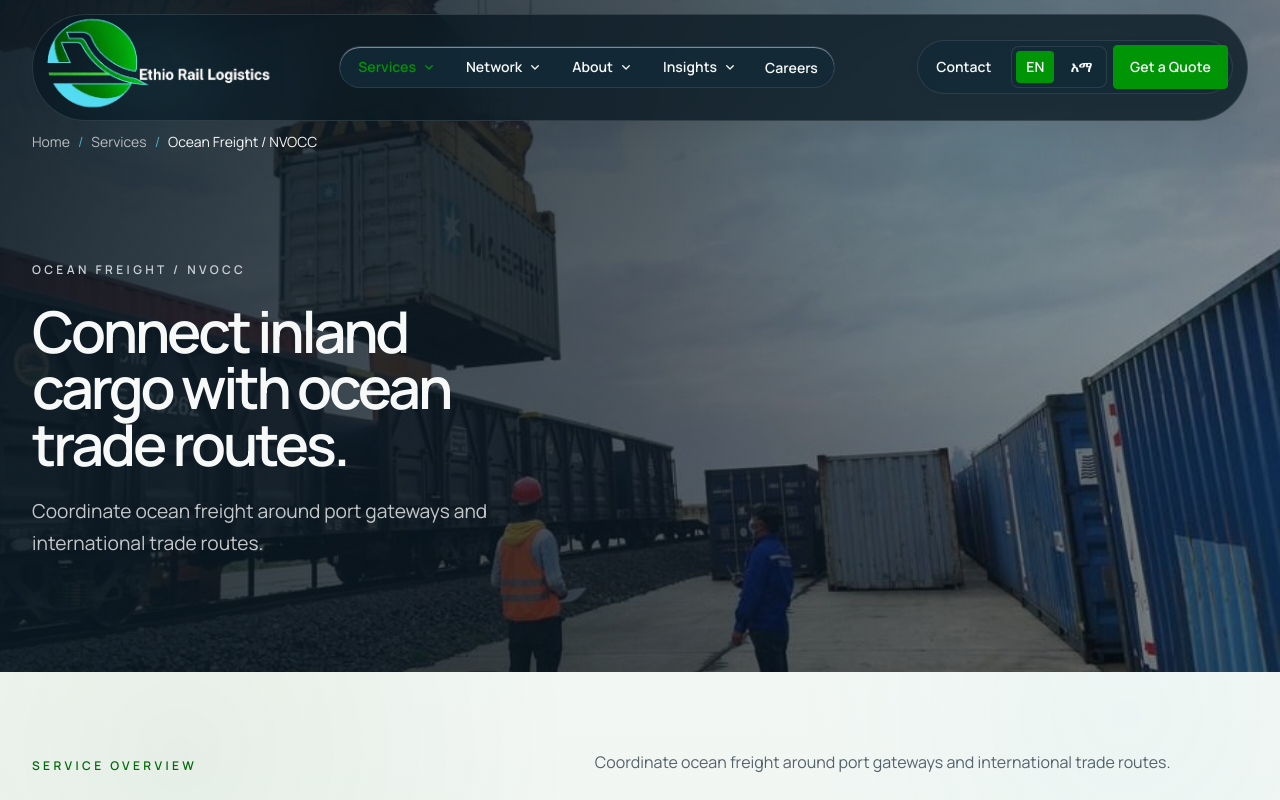
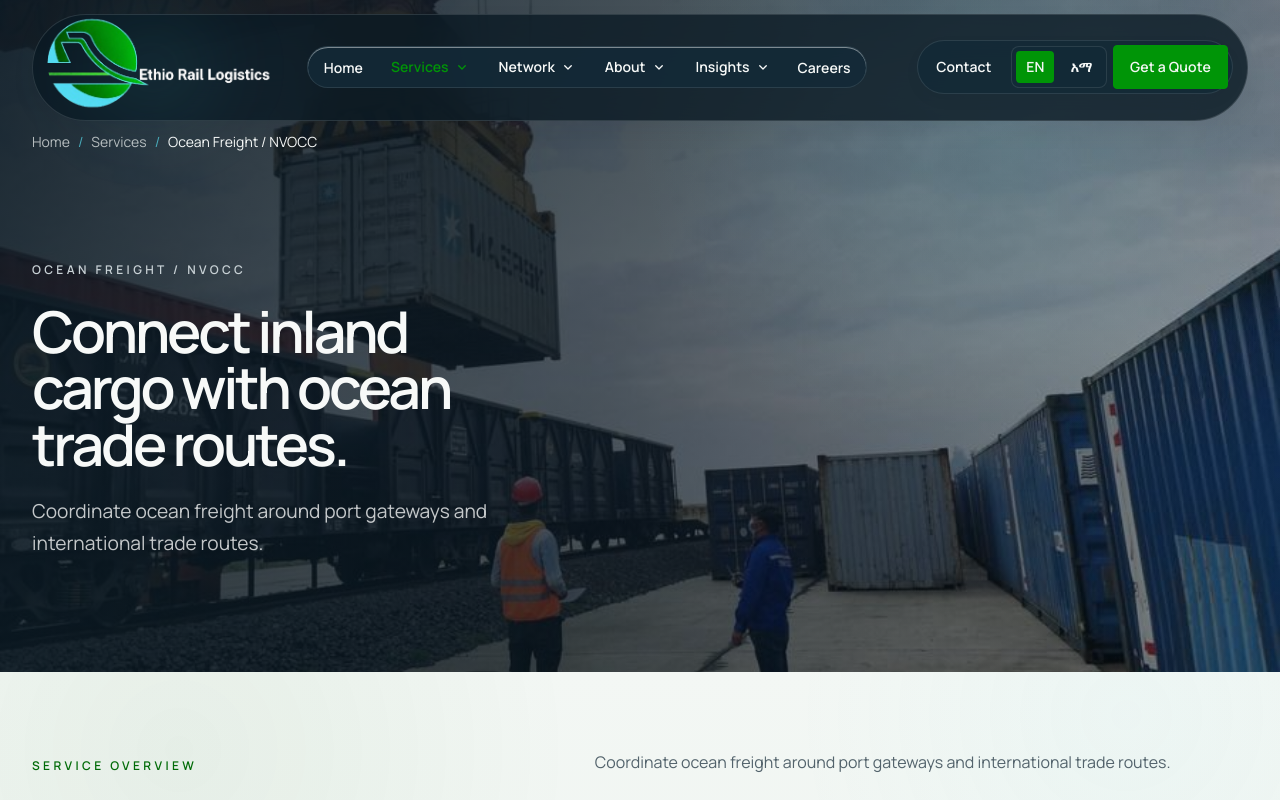
Before and after one commit to Damtish/ethiorail-redesign, a Next.js app: page /en/services/ocean-freight-nvocc in a window 1280 px wide. Shown: the top 800 px of the page. Built offline with nearby package versions, Linux system fonts and the light colour scheme.

Commit message:
feat: add home to header navigation

```diff
--- a/src/components/layout/DesktopNavigation.tsx
+++ b/src/components/layout/DesktopNavigation.tsx
@@ -6,6 +6,7 @@ import {useLocale, useTranslations} from "next-intl";
 import {Link} from "@/i18n/navigation";
 import {
   desktopDirectLinks,
+  desktopHomeLink,
   desktopPrimaryGroups,
   isActivePath,
   type NavigationGroup,
@@ -245,6 +246,22 @@ export function DesktopNavigation({pathname, theme, onMenuOpenChange}: DesktopNa
   return (
     <nav aria-label={t("mainNavigation")} className="flex items-center justify-center">
       <ul className="flex items-center gap-1 lg:gap-1.5">
+        <li>
+          <Link
+            href={desktopHomeLink.href}
+            className={cn(
+              "rounded-full px-2.5 py-1.5 text-sm transition-colors duration-200",
+              isAmharic ? "font-medium tracking-normal" : "font-semibold",
+              isActivePath(pathname, desktopHomeLink.href)
+                ? "text-ethiorail-green"
+                : isDarkTheme
+                  ? "text-text-on-dark hover:text-ethiorail-bright-green"
+                  : "text-rail-ink hover:text-deep-slate",
+            )}
+          >
+            {t(desktopHomeLink.labelKey)}
+          </Link>
+        </li>
         {translatedGroups.map((group) => {
           const isOpen = openGroup === group.key;
 
--- a/src/components/layout/MobileNavigation.tsx
+++ b/src/components/layout/MobileNavigation.tsx
@@ -7,6 +7,7 @@ import {useLocale, useTranslations} from "next-intl";
 import {Link} from "@/i18n/navigation";
 import {
   desktopDirectLinks,
+  desktopHomeLink,
   desktopPrimaryGroups,
   type NavigationGroup,
   isActivePath,
@@ -123,6 +124,17 @@ export function MobileNavigation({pathname, theme, onMenuOpenChange}: MobileNavi
             <div className="flex-1 overflow-y-auto">
               <div className="mx-auto grid w-full max-w-[90rem] gap-6 px-[clamp(1.125rem,2.5vw,3rem)] py-8 sm:py-10">
                 <nav aria-label={t("mobileNavigation")} className="grid">
+                  <Link
+                    href={desktopHomeLink.href}
+                    className={cn(
+                      "border-b border-white/12 py-4 text-base text-text-on-dark transition-colors duration-200 hover:text-ethiorail-bright-green",
+                      isAmharic ? "font-medium tracking-normal" : "font-semibold",
+                      isActivePath(pathname, desktopHomeLink.href) && "text-ethiorail-bright-green",
+                    )}
+                    onClick={() => setOpen(false)}
+                  >
+                    {nav(desktopHomeLink.labelKey)}
+                  </Link>
                   {desktopPrimaryGroups.map((group: NavigationGroup) => {
                     const isExpanded = expanded[group.key];
 
--- a/src/lib/navigation.ts
+++ b/src/lib/navigation.ts
@@ -1,4 +1,5 @@
 export type NavigationLabelKey =
+  | "home"
   | "services"
   | "network"
   | "about"
@@ -107,6 +108,8 @@ export const desktopPrimaryGroups = [
   },
 ] as const satisfies readonly NavigationGroup[];
 
+export const desktopHomeLink = {href: "/", labelKey: "home"} as const;
+
 export const desktopDirectLinks = [
   {href: "/careers", labelKey: "careers"},
 ] as const satisfies readonly NavigationItem[];
@@ -181,7 +184,7 @@ export const footerSections = [
 
 export function isActivePath(pathname: string, href: string): boolean {
   if (href === "/") {
-    return pathname === href;
+    return pathname === href || pathname === "/en" || pathname === "/am";
   }
 
   return pathname === href || pathname.startsWith(`${href}/`);
```
Also changed, not shown: messages/am.json, messages/en.json.
